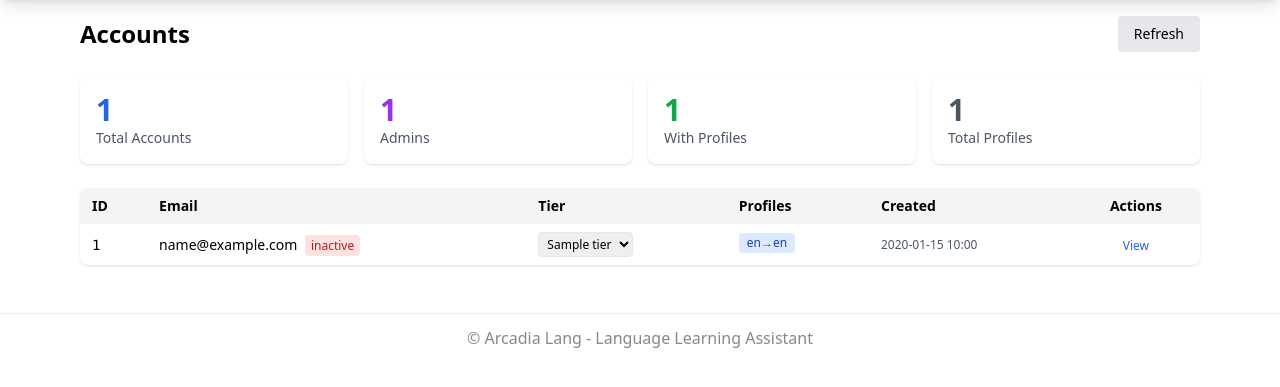
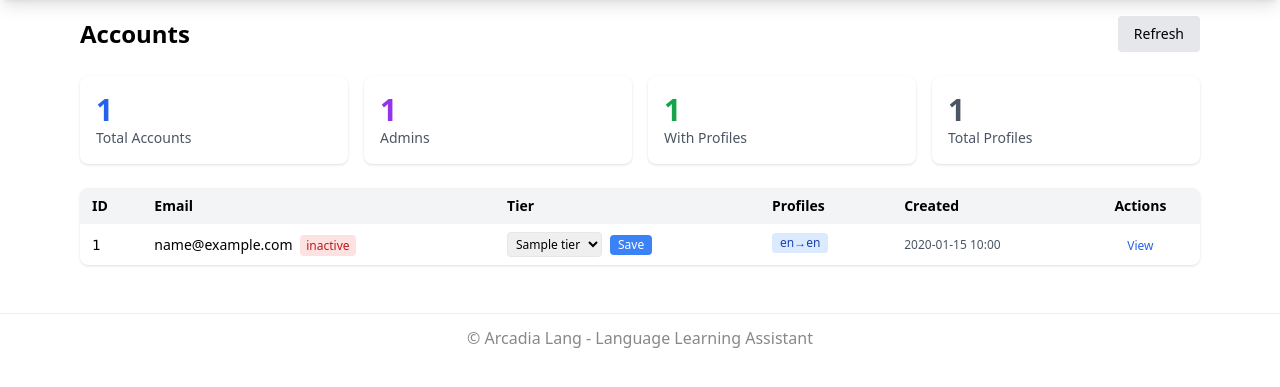
Before and after one commit to agheieff/Lang, a Python web app: template server/templates/pages/admin_accounts.html in a window 1280 px wide. Shown: the part 66-453 px from the top of the page. Run offline with Jinja, Linux system fonts and the light colour scheme; the template is opened without the code that fills it: most values are stand-ins (such as "Sample title", 1, 10 or a date in 2020); some libraries are stand-ins or nearby versions.

Commit message:
Fix Profile query to use global DB, add Save button to tier dropdown
1. build_reading_prompt_spec now receives global_db (Profile is in global DB)
2. Tier dropdown in admin accounts now has explicit Save button instead of auto-submit

Co-authored-by: factory-droid[bot] <138933559+factory-droid[bot]@users.noreply.github.com>

```diff
--- a/server/services/generation_orchestrator.py
+++ b/server/services/generation_orchestrator.py
@@ -328,12 +328,12 @@ class GenerationOrchestrator:
     ) -> 'TextGenerationResult':
         """Generate the main text content."""
         with db_manager.transaction(account_id) as gen_db:
-            # Get global database session for account lookups
+            # Get global database session for Profile and Account lookups
             global_db = GlobalSessionLocal()
             try:
-                # Build prompt specification with pool params
+                # Build prompt specification with pool params (Profile is in global DB)
                 spec, words, level_hint = build_reading_prompt_spec(
-                    gen_db,
+                    global_db,  # Profile is in global DB
                     account_id=account_id,
                     lang=lang,
                     ci_target_override=ci_target,
--- a/server/templates/pages/admin_accounts.html
+++ b/server/templates/pages/admin_accounts.html
@@ -53,12 +53,13 @@
             {% endif %}
           </td>
           <td class="px-3 py-2">
-            <form method="POST" action="/admin/accounts/{{ acc.id }}/tier" class="inline-flex items-center gap-1">
-              <select name="tier" class="text-xs border rounded px-1 py-0.5 {% if acc.subscription_tier == 'admin' %}bg-purple-50{% elif acc.subscription_tier == 'system' %}bg-gray-50{% endif %}" onchange="this.form.submit()">
+            <form method="POST" action="/admin/accounts/{{ acc.id }}/tier" class="inline-flex items-center gap-2">
+              <select name="tier" class="text-xs border rounded px-1 py-0.5 {% if acc.subscription_tier == 'admin' %}bg-purple-50{% elif acc.subscription_tier == 'system' %}bg-gray-50{% endif %}">
                 {% for tier in tiers %}
                   <option value="{{ tier }}" {% if acc.subscription_tier == tier %}selected{% endif %}>{{ tier }}</option>
                 {% endfor %}
               </select>
+              <button type="submit" class="px-2 py-0.5 bg-blue-500 text-white text-xs rounded hover:bg-blue-600">Save</button>
             </form>
           </td>
           <td class="px-3 py-2">
```
